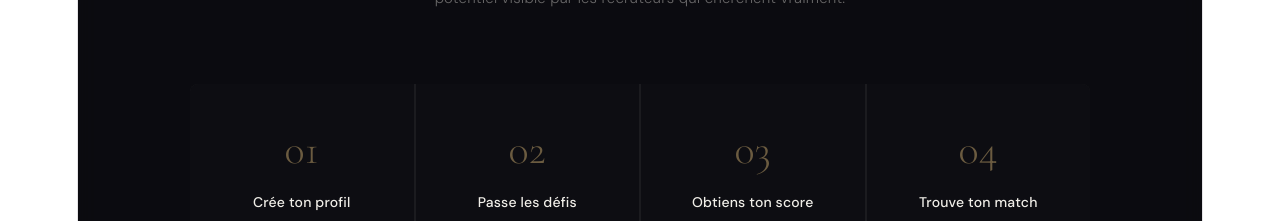
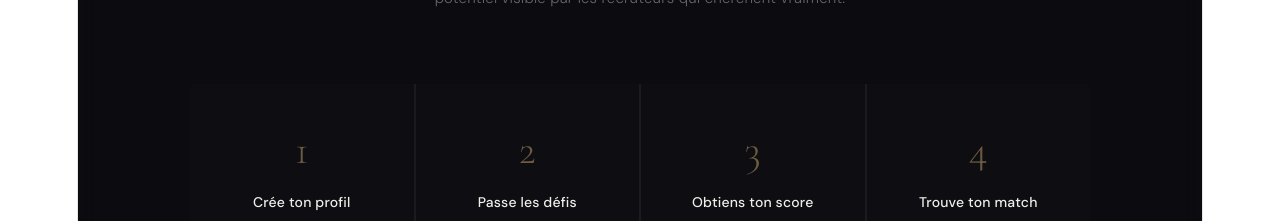
Before and after one commit to bellaiche2000/LetMeWork, a React (Vite) app: page / in a window 1280 px wide. Shown: the part 2140-2361 px from the top of the page. Built offline with nearby package versions, Linux system fonts and the light colour scheme.

Commit message:
Supression 0 sur titre

```diff
--- a/src/App.jsx
+++ b/src/App.jsx
@@ -524,7 +524,7 @@ function LandingPage({ onEnter }) {
                 ["Trouve ton match", "Postule ou laisse les recruteurs venir à toi."],
               ].map(([title, text], i) => (
                 <div key={i} ref={rr(`hw${i + 1}`)} style={{ background: C.bg2, padding: "2.5rem 1.5rem", ...rv(`hw${i + 1}`, i * 0.1) }}>
-                  <div style={{ fontFamily: F.serif, fontSize: 42, fontWeight: 300, color: C.gold, lineHeight: 1, marginBottom: "1rem", opacity: 0.5 }}>0{i + 1}</div>
+                  <div style={{ fontFamily: F.serif, fontSize: 42, fontWeight: 300, color: C.gold, lineHeight: 1, marginBottom: "1rem", opacity: 0.5 }}>{i + 1}</div>
                   <div style={{ fontSize: 14, fontWeight: 500, color: C.white, marginBottom: 8 }}>{title}</div>
                   <div style={{ fontSize: 13, color: C.muted, lineHeight: 1.7, fontWeight: 300 }}>{text}</div>
                 </div>
```
